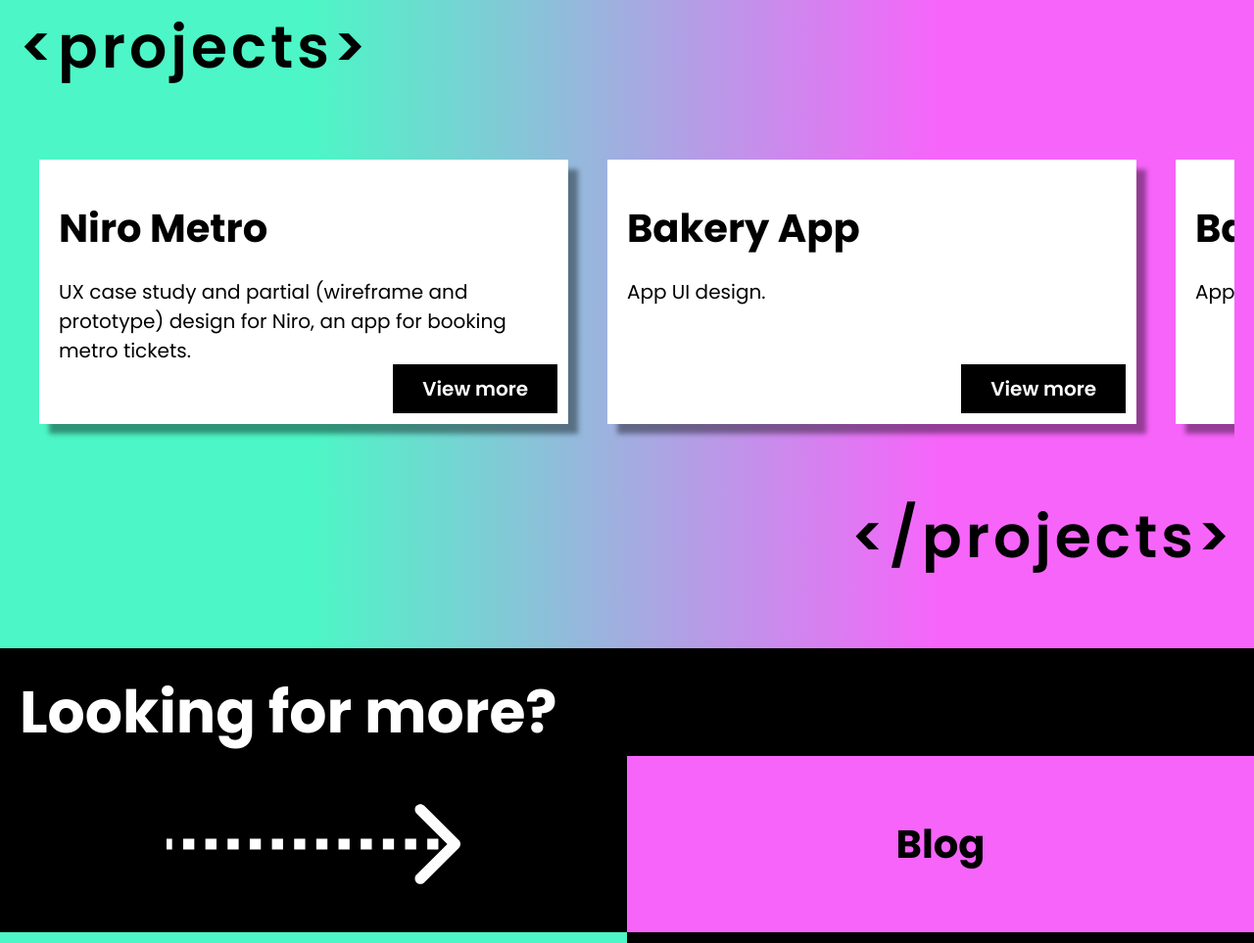
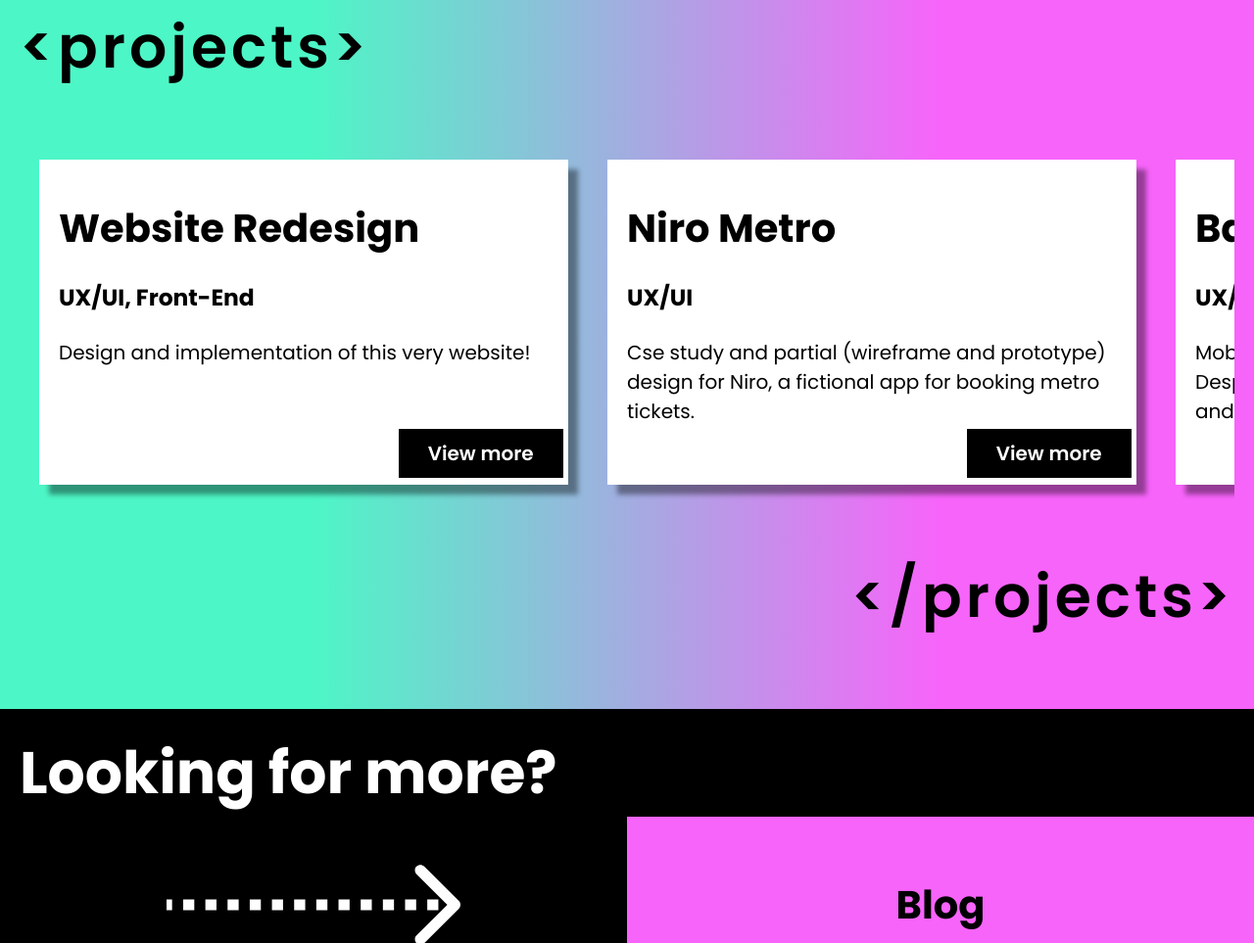
Before and after one commit to thisisamna/amna-ahmed, a plain HTML site: page index.html in a window 1280 px wide. Shown: the part 926-1889 px from the top of the page at 98% size. Drawn offline with Linux system fonts and the light colour scheme.

Commit message:
Minor fixes

```diff
--- a/css/main.css
+++ b/css/main.css
@@ -157,18 +157,19 @@ p.left{
     font-weight: var(--fw-bold);
 
 }
+
 .project-card >.button{
     background-color: var(--dark);
     color:var(--light);
     padding: 0.5rem 1.5rem;
     margin: 1rem 0 0 0;
     position: absolute;
-    bottom: 4%;
-    right:2%;
+    bottom: 2%;
+    right:1%;
 }
 .project-card >.button:hover{
-    background-color: var(--light);
-    color:var(--primary1);
+    background-color: var(--primary2);
+    color:var(--dark);
 }
 .tag{
     font-weight: var(--fw-bold);
@@ -240,8 +241,8 @@ p.left{
     width: 5rem;
 }
 .contact-icon:hover{
+    /*filter: invert(76%) sepia(61%) saturate(430%) hue-rotate(102deg) brightness(103%) contrast(93%); */
     filter: invert(76%) sepia(61%) saturate(430%) hue-rotate(102deg) brightness(103%) contrast(93%);
-    /*filter: invert(76%) sepia(61%) saturate(430%) hue-rotate(102deg) brightness(103%) contrast(93%);*/
 }
 /*Footer*/
 footer{
--- a/index.html
+++ b/index.html
@@ -31,20 +31,24 @@
         <h1 class="opening tag">&lt;projects&gt;</h1>
         <div class="projects-wrapper">
             <div class="project-card">
+                <h2>Website Redesign</h2>
+                <h3>UX/UI, Front-End</h3>
+                <p>Design and implementation of this very website!</p>
+                <a href="#" type="button" class="button">View more</a>
+            </div>
+            <div class="project-card">
                 <h2>Niro Metro</h2>
-                <p>UX case study and partial (wireframe and prototype) design for Niro, an app for booking metro tickets.</p>
+                <h3>UX/UI</h3>
+                <p>Cse study and partial (wireframe and prototype) design for Niro, a fictional app for booking metro tickets.</p>
                 <a href="#" type="button" class="button">View more</a>
             </div>
             <div class="project-card">
                 <h2>Bakery App</h2>
-                <p>App UI design.</p>
+                <h3>UX/UI</h3>
+                <p>Mobile app UX/UI design for a fictional bakery. Despite being fictional, it still smells like cinnamon and home in here!</p>
                 <a href="#" type="button" class="button">View more</a>
             </div>
-            <div class="project-card">
-                <h2>Bakery App</h2>
-                <p>App UI design.</p>
-                <a href="#" type="button" class="button">View more</a>
-            </div>
+
         </div>
         <h1 class="closing tag">&lt;/projects&gt;</h1>
     </section>
```
